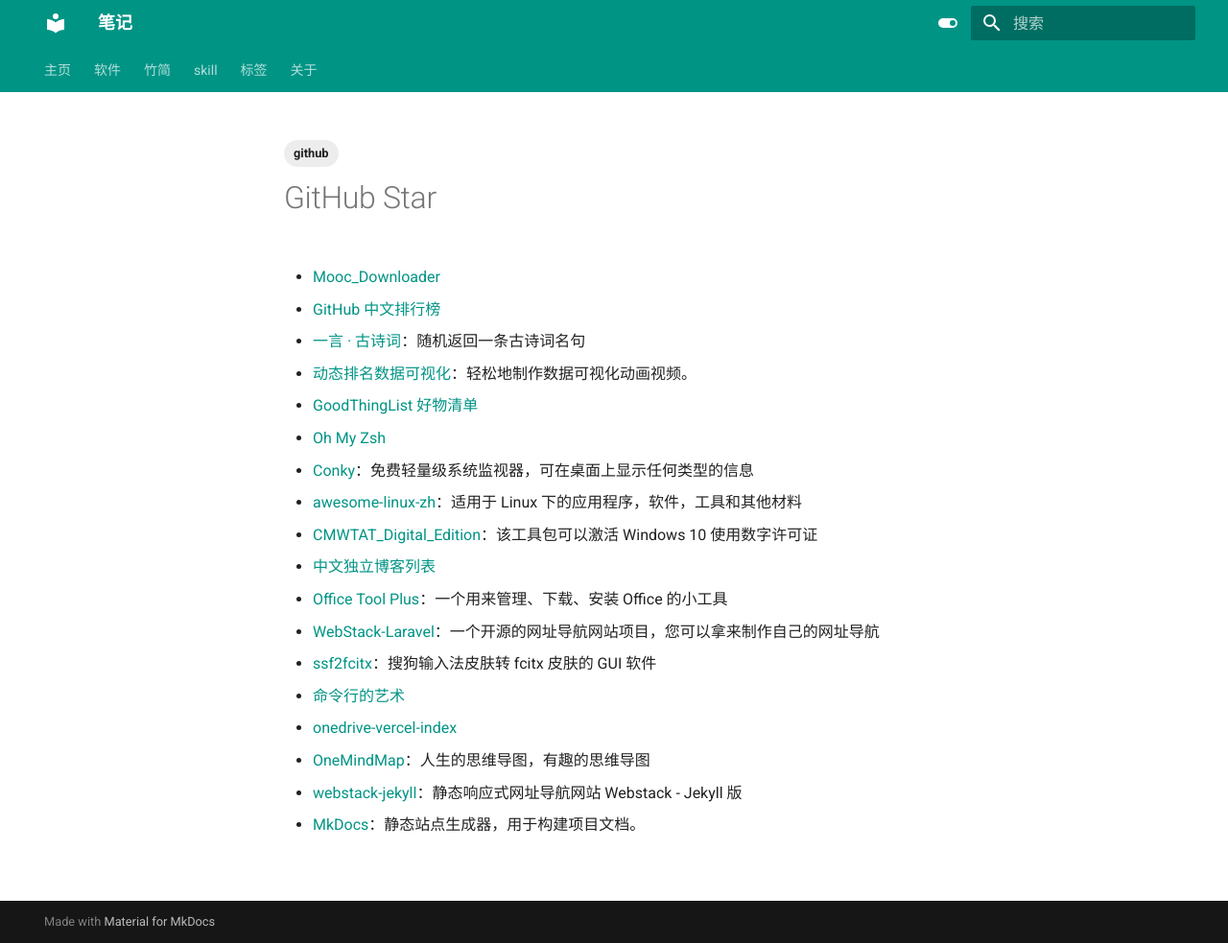
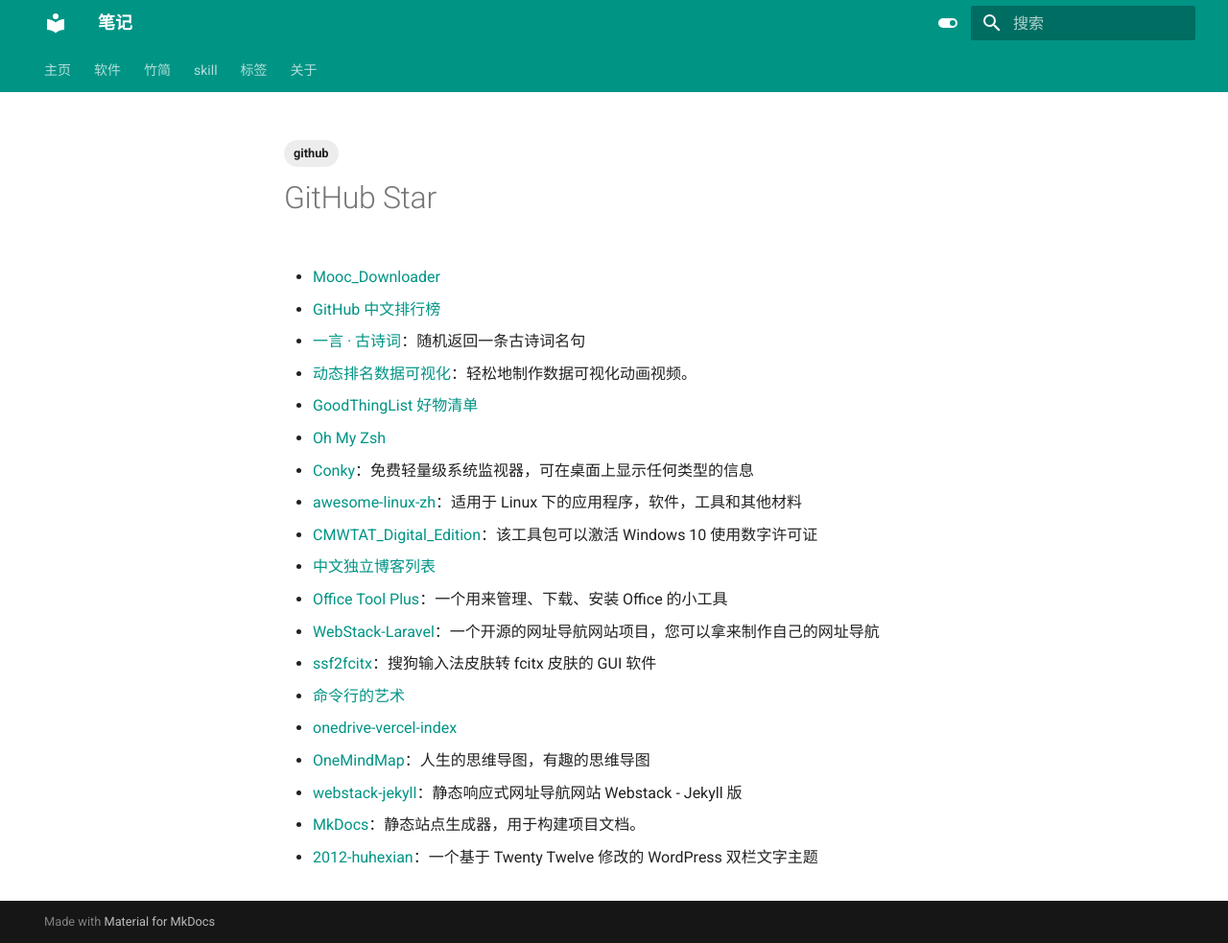
Before and after one commit to dingeral/doc-note, an MkDocs documentation site: the page built from docs/2023/github star.md, in a window 1280 px wide and 983 px high. Shown: the whole window at 96% size. Built offline with MkDocs 1.6.1 and Material for MkDocs 9.7.7, drawn with Linux system fonts in a browser that asks for light colours.

Commit message:
docs📝:

```diff
--- a/docs/2023/github star.md
+++ b/docs/2023/github star.md
@@ -40,3 +40,5 @@
 - [webstack-jekyll](https://github.com/0xl2oot/webstack-jekyll)：静态响应式网址导航网站 Webstack - Jekyll 版
 
 - [MkDocs](https://www.mkdocs.org/)：静态站点生成器，用于构建项目文档。
+
+- [2012-huhexian](https://github.com/huhexian/2012-huhexian)：一个基于 Twenty Twelve 修改的 WordPress 双栏文字主题
```
